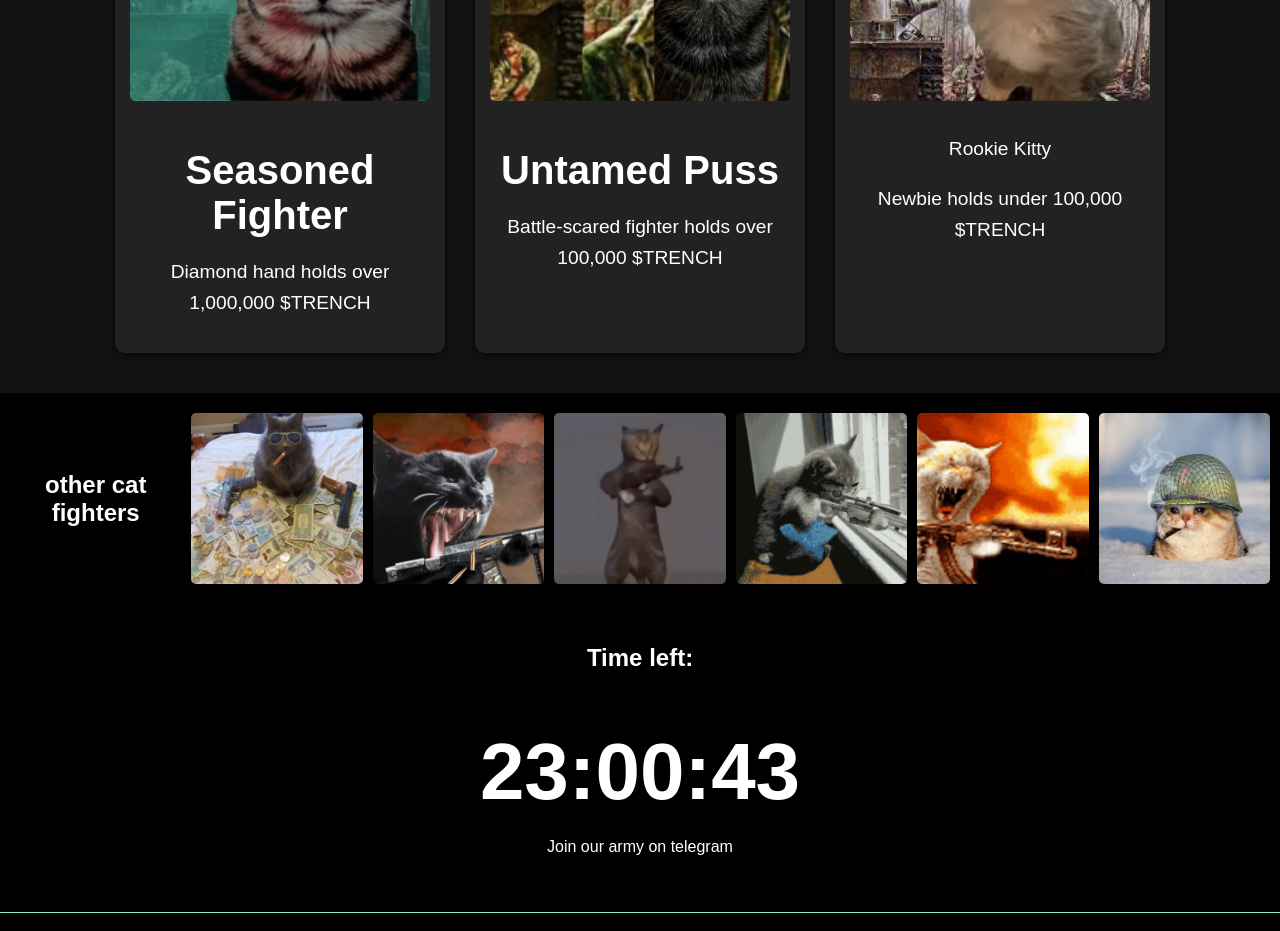
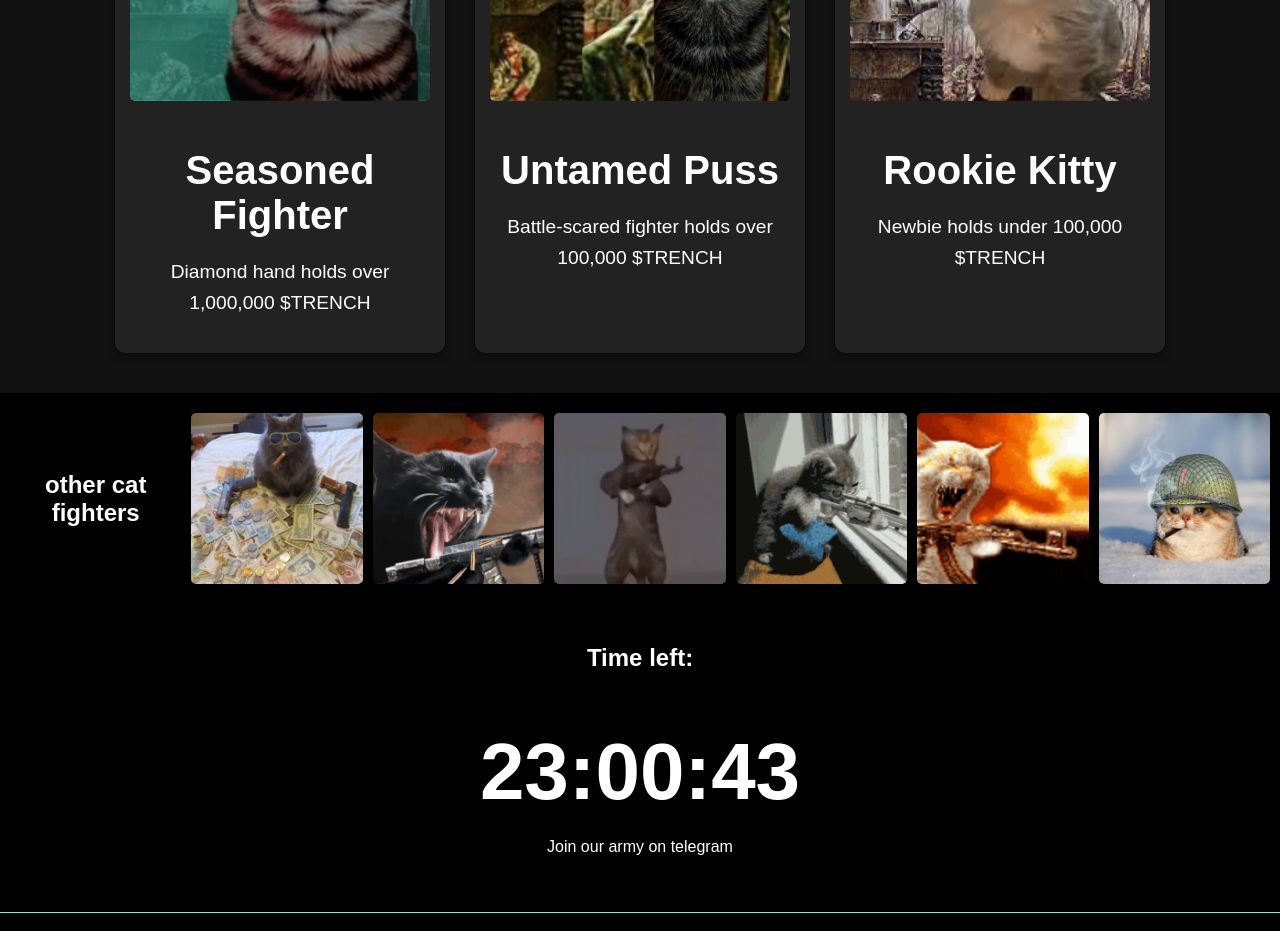
Before and after one commit to maz1mlovessnakes/hypertrenches, a website: page index.html in a window 1280 px wide. Shown: the part 1440-2371 px from the top of the page. Drawn offline with Linux system fonts and the light colour scheme; a web font is replaced by a local one.

Commit message:
Update index.html

```diff
--- a/index.html
+++ b/index.html
@@ -222,7 +222,7 @@
             </div>
             <div class="card">
                 <img src="cat3.png" alt="Card Image 3">
-                <p>Rookie Kitty</p>
+                <h2>Rookie Kitty</h2>
                 <p>Newbie holds under 100,000 $TRENCH</p>
             </div>
         </div>
```
